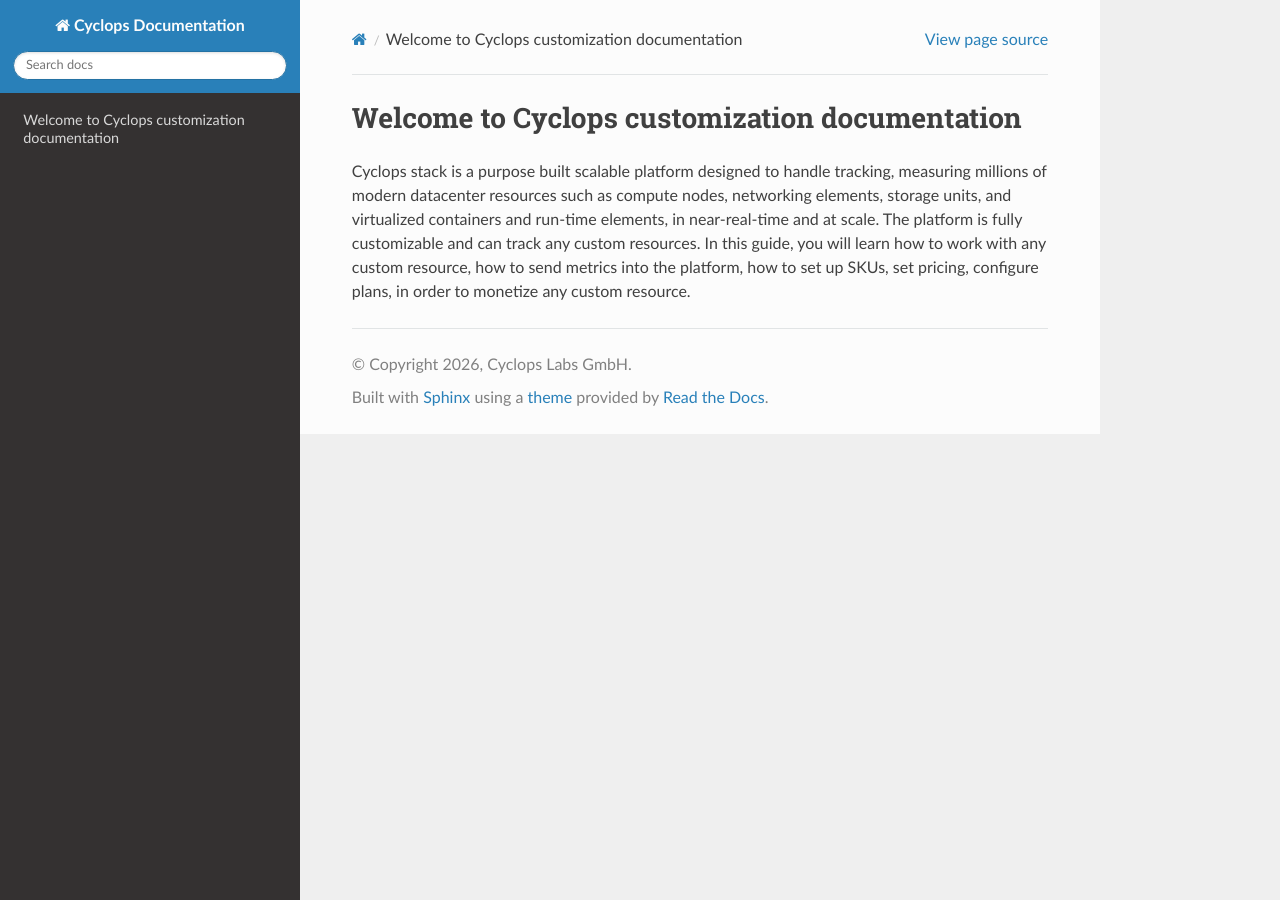
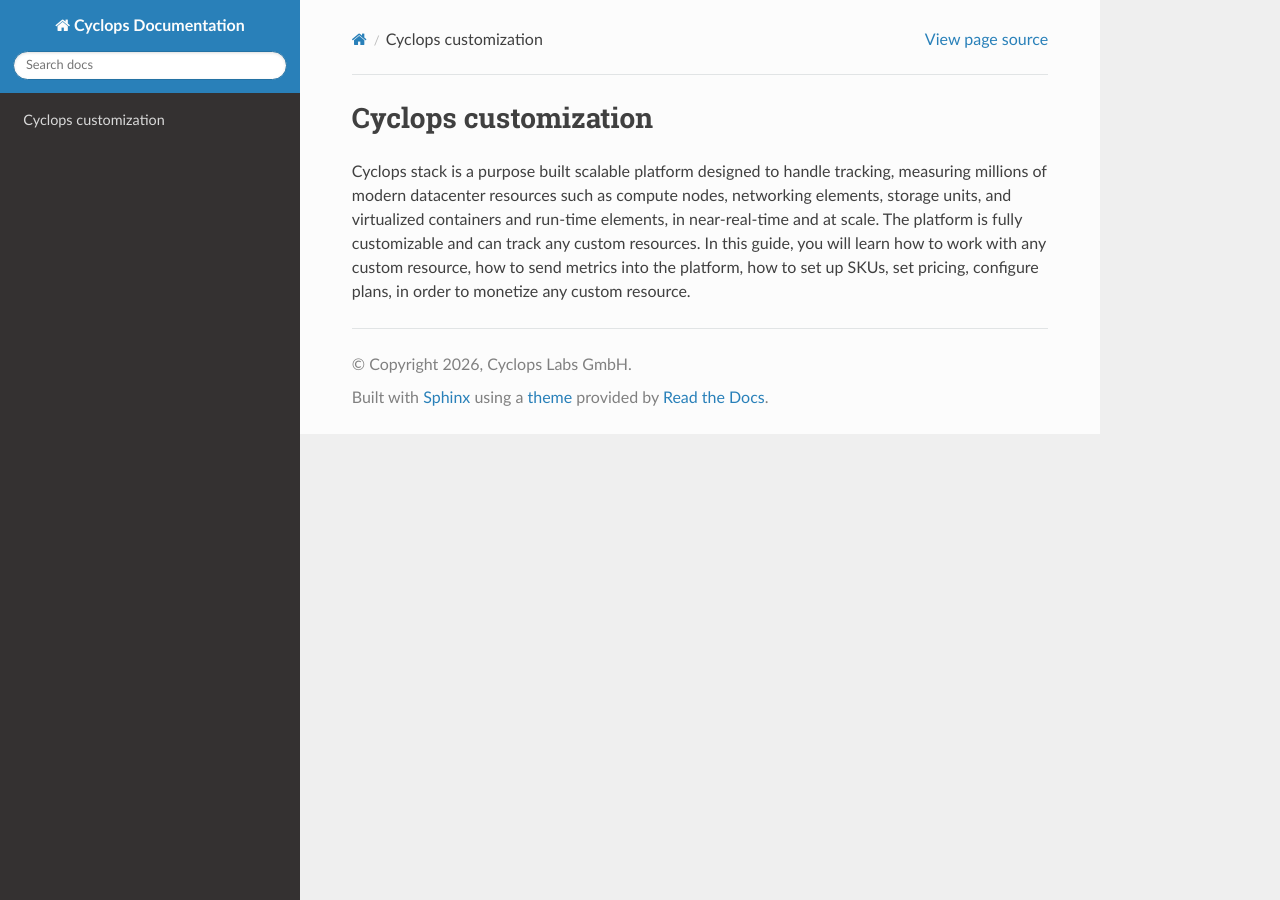
Before and after one commit to Cyclops-Labs/documentation, a Sphinx documentation site: the page built from docs/source/index.rst, in a window 1280 px wide. Built offline with Sphinx 7.4.7 and the Read the Docs theme 3.1.0, drawn with Linux system fonts in a browser that asks for light colours.

Commit message:
initializing readthedocs

```diff
--- a/docs/source/index.rst
+++ b/docs/source/index.rst
@@ -3,7 +3,7 @@
    You can adapt this file completely to your liking, but it should at least
    contain the root `toctree` directive.
 
-Welcome to Cyclops customization documentation
+Cyclops customization
 ===================================
 Cyclops stack is a purpose built scalable platform designed to handle tracking, measuring
 millions of modern datacenter resources such as compute nodes, networking elements, storage
```
